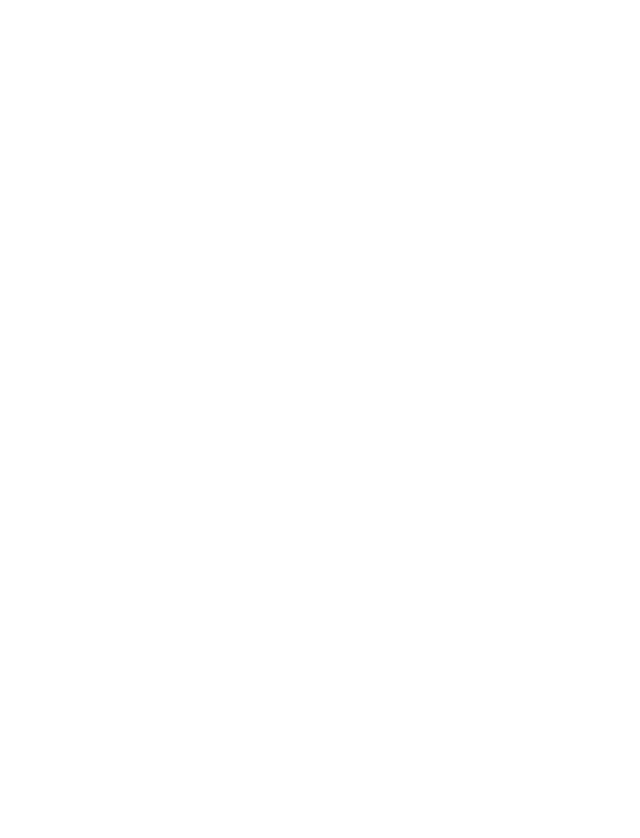
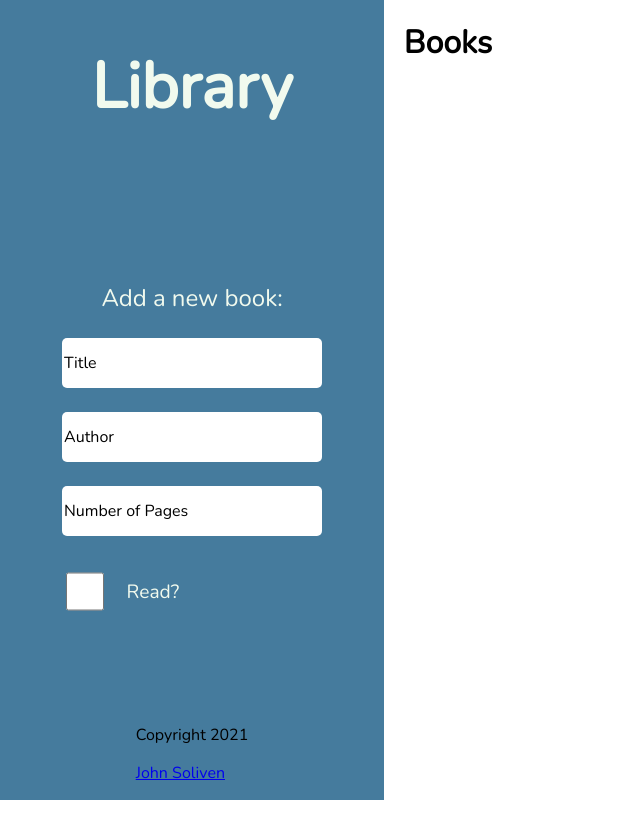
Before and after one commit to solivenj/library, a plain HTML site: page index.html in a window 1280 px wide. Shown: the whole page, without its empty margins (0-640 px from the left). Before the commit the page ends 800 px from the top, so only its background shows below. Drawn offline with nearby package versions, Linux system fonts and the light colour scheme.

Commit message:
Started Basic Styling and Setup

```diff
--- a/css/style.css
+++ b/css/style.css
@@ -0,0 +1,92 @@
+@import url('https://fonts.googleapis.com/css2?family=Nunito&display=swap');
+
+html {
+    height: 100vh;
+    font-family: Nunito, sans-serif;
+}
+
+body {
+    display: flex;
+    flex-direction: row;
+    height: 100%;
+    margin: 0;
+    padding: 0;
+}
+
+.sidebar {
+    display: flex;
+    flex-direction: column;
+    height: 100%;
+    align-items: center;
+    width: 30%;
+    background-color: #457b9d;
+    justify-content: space-between;
+    /* position: -webkit-sticky; */
+    position: fixed;
+}
+
+.lib-text {
+    font-size: 4em;
+    color: #f1faee;
+}
+
+/* .new-book {
+
+} */
+
+.new-book-prompt {
+    font-size: 1.5em;
+    color: #f1faee;
+    text-align: center;
+}
+
+form {
+    display: flex;
+    flex-direction: column;
+    gap: 1.5em;
+    align-items: flex-start;
+}
+
+input {
+    font-family: Nunito, sans-serif;
+    border: none;
+    border-radius: 5px;
+    min-height: 3em;
+    width: 16em;
+    font-size: 1em;
+}
+
+form .num-pages .num-validation {
+    display: none;
+}
+
+.read {
+    display: flex;
+    gap: 1em;
+    font-size: 1.2em;
+}
+
+.read input {
+    width: 2em;
+    height: 2em;
+}
+
+.read p {
+    color: #f1faee;
+}
+
+.footer {
+    font-size: 1em;
+}
+
+.footer .profile-link {
+    color:#f1faee;
+    text-decoration: none;
+    background-color: none;
+}
+
+main {
+    width: 70%;
+    text-align: center;
+    height: 150vh;
+}
--- a/index.html
+++ b/index.html
@@ -8,12 +8,41 @@
   <meta content="width=device-width, initial-scale=1" name="viewport" />
 </head>
 <body>
+    <div class="sidebar">
+        <h1 class="lib-text">Library</h1>
+        <div class="new-book">
+            <p class="new-book-prompt">Add a new book:</p>
+            <form>
+                <!-- <label for="title">Title</label> -->
+                <input type="text" id="title" name="title" value="Title" required>
+                <input type="text" id="author" name="author" value="Author" required>
+                <div class="num-pages">
+                    <input type="text" id="num-pages" name="num-pages" value="Number of Pages" required>
+                    <div class="num-validation">
+                        <p class="num-validation-text">Please enter a valid number.</p>
+                    </div>
+                </div>
+                <div class="read">
+                    <input type="checkbox" id="switch"/>
+                    <p class="toggle-text">Read?</p>
+                </div>
+            </form>
+        </div>
+
+        <div class="footer">
+            <p id="copyright"></p>
+            <div id="github">
+                <a href="https://github.com/solivenj">John Soliven</p>
+                <a href="https://github.com/solivenj/library"><i class="fab fa-github"></i></a>
+            </div>
+        </div>
+    </div>
     <main class="main">
+        <h1 class="library" id="library">Books</h1>
+    </main>
 
-    </main>
-    <script src="js/script.js"></script>
 </body>
 <footer>
-    <script> </script>
+    <script src="js/script.js"></script>
 </footer>
 </html>
--- a/js/script.js
+++ b/js/script.js
@@ -43,6 +43,33 @@ function displayBooks() {
     }
 }
 
-// function createBookDiv(book) {
+function createBookDiv(book) {
+    let bookDiv = document.createElement("div");
+    let title = document.createElement("p");
+    let author = document.createElement("p");
+    let numPages = document.createElement("p");
+    let read = document.createElement("label");
+    let readToggle = document.createElement("checkbox");
+    let readSlider = document.createElement("span");
+    let removeButton = document.createElement("remove");
+    read.appendChild(readToggle);
+    read.appendChild(readSlider);
 
-// }
+
+    title.textContent = `"${book.title}"`;
+    author.textContent = `${book.author}`;
+    numPages.textContent = `${book.numPages} pages`;
+    removeButton.textContent = 'Remove';
+
+    bookDiv.appendChild(title)
+    bookDiv.appendChild(author)
+    bookDiv.appendChild(numPages)
+    bookDiv.appendChild(removeButton)
+
+
+    const booksContainer = document.getElementById("books-container");
+    body.appendChild(bookDiv);
+}
+
+let footer_copyright = document.getElementById("copyright");
+footer_copyright.textContent = `Copyright ${new Date().getFullYear()}`;
```
